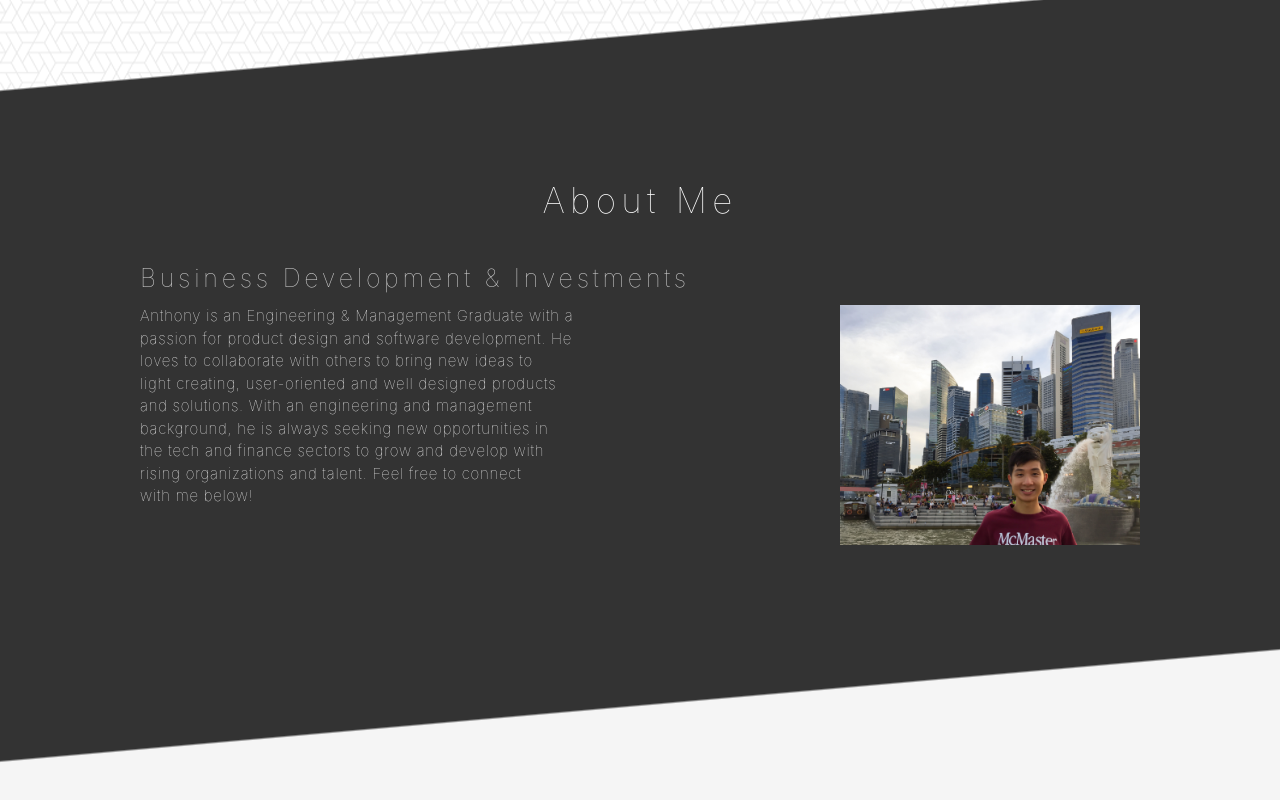
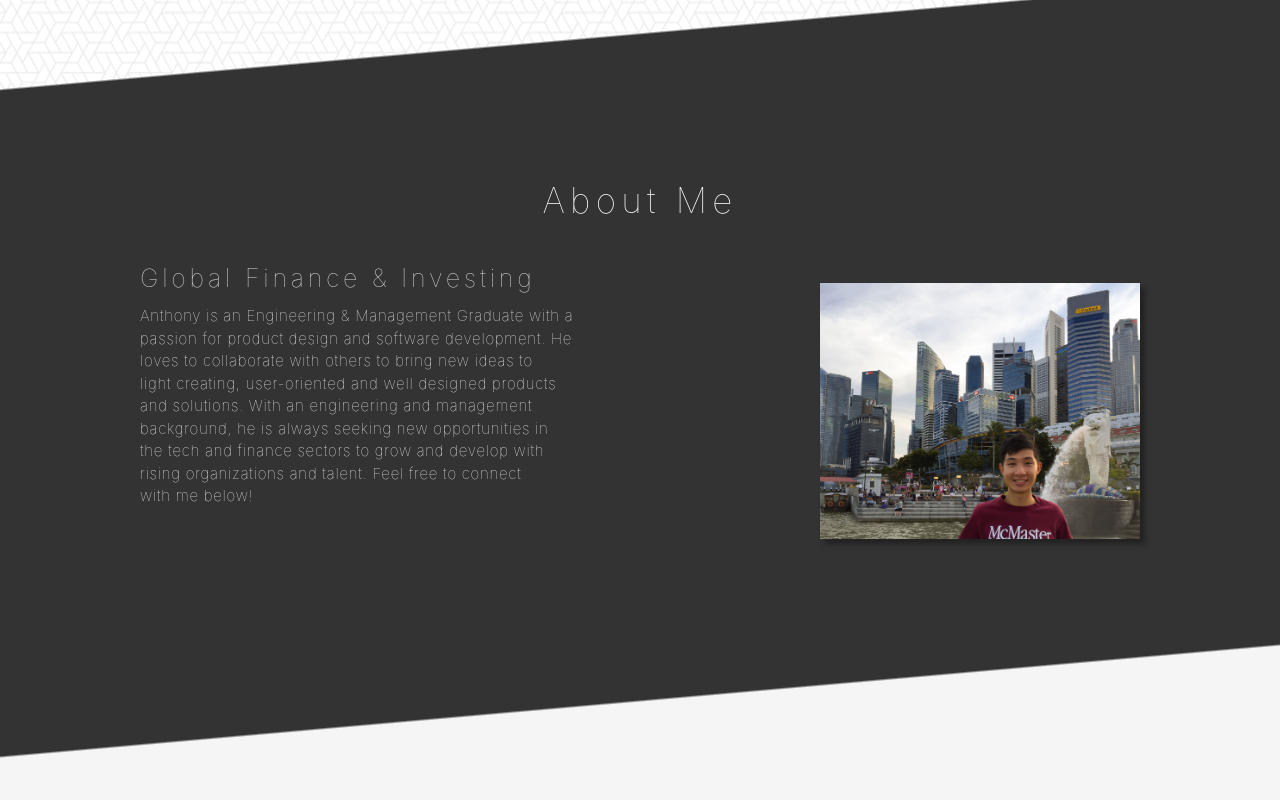
Before and after one commit to anthonytwh/anthonytwh.github.io, a React (Create React App) app: page /About in a window 1280 px wide. Shown: the part 877-1677 px from the top of the page. Built offline with nearby package versions, Linux system fonts and the light colour scheme.

Commit message:
complete draft About Me

```diff
--- a/src/App.jsx
+++ b/src/App.jsx
@@ -18,7 +18,6 @@ class App extends Component {
 	}
 
 	render() {
-		<Routes />
 		return (
 			<Router>
 				<div className="Title">
--- a/src/assets/styles.css
+++ b/src/assets/styles.css
@@ -158,6 +158,10 @@
   padding-right: 10%;
 }
 
+.About-body-photo {
+  box-shadow: 5px 5px 5px #222;
+}
+
 
 /* Content */
 .Content {
--- a/src/components/About.jsx
+++ b/src/components/About.jsx
@@ -18,9 +18,9 @@ class About extends Component {
 					<h1 className="About-title">About Me</h1>
 					<div className="About-animate">
 						<span> <p> Product Design & Development </p> </span>
-						<span> <p> Cyber Security & Privacy </p>  </span>
-						<span> <p> Business Development & Investments </p> </span>
-						<span> <p> World Traveller </p> </span>
+						<span> <p> Application Security & Privacy </p>  </span>
+						<span> <p> Global Finance & Investing </p> </span>
+						<span> <p> Food + Travel </p> </span>
 					</div>
 					<div className="About-body-left">
 						<br></br><br></br>
@@ -36,8 +36,7 @@ class About extends Component {
 						with me below! </p>
 					</div>
 					<div className="About-body-right">
-						<br></br><br></br>
-						<img src={photo} width="300" height="240"/>
+						<br></br><img src={photo} width="320" height="256" className="About-body-photo" />
 					</div>
 				</Container>
 		    </div>
```
